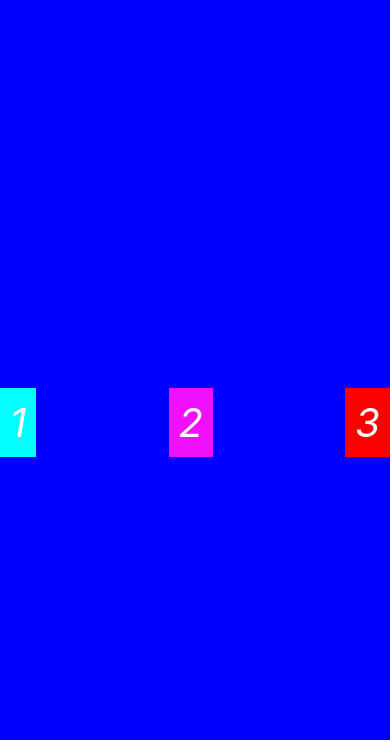
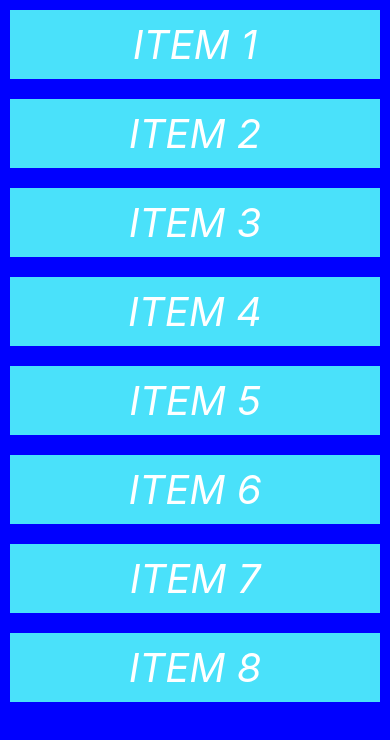
Before and after one commit to sherwood-codebender/React-Native-6Hours, a React Native app: screen / in a window 390 px wide. Shown: the top 740 px of the page. Built offline with nearby package versions, Linux system fonts and the light colour scheme.

Commit message:
List, ScrollView, Refresh

```diff
--- a/App.js
+++ b/App.js
@@ -4,58 +4,63 @@ import {
   View,
   Text,
   Button,
+  ScrollViewBase,
+  ScrollView,
+  RefreshControl,
 } from 'react-native';
 
 const App = () => {
-  const [name, setName] = useState('Mash')
-  const [session, setSession] = useState({ number: 6, title: 'state' })
-  const [current, setCurrent] = useState(true)
+  const [Items, setItems] = useState([
+    {key:1, item: 'Item 1'},
+    {key:2, item: 'Item 2'},
+    {key:3, item: 'Item 3'},
+    {key:4, item: 'Item 4'},
+    {key:5, item: 'Item 5'},
+    {key:6, item: 'Item 6'},
+    {key:7, item: 'Item 7'},
+    {key:8, item: 'Item 8'},
+  ]);
 
-  const onClickHandler = () => {
-    setName('Programming with Mash')
+  const [Refreshing, setRefreshing] = useState(false)
+  const onRefresh = () => {
+    setRefreshing(true);
+    setItems([...Items, {key: 69, item: 'Item 69'}]);
+    setRefreshing(false);
   }
+  return (
+      <ScrollView
+      style={styles.body}
+      refreshControl={
+        <RefreshControl refreshing = {Refreshing}
+        onRefresh={onRefresh}
+        colors={['#ff00ff']} />
+      }
+      >
+      {
+        Items.map((i) => {
+          return (
+            <View style={styles.item} key={i.key}>
+              <Text style={styles.text}>{i.item}</Text>
+            </View>
+          )
+        })
+      }
 
-  return (
-    <View style={styles.body}>
-      <View style={styles.view1}>
-        <Text style={styles.text}>1</Text>
-      </View>
-      <View style={styles.view2}>
-        <Text style={styles.text}>2</Text>
-      </View>
-      <View style={styles.view3}>
-        <Text style={styles.text}>3</Text>
-      </View>
-
-    </View>
+    </ScrollView>
   );
 };
 
 const styles = StyleSheet.create({
   body: {
     flex: 1,
-    flexDirection: 'row',
+    flexDirection: 'column',
     backgroundColor: '#0000ff',
+  },
+  item: {
+    backgroundColor: '#4ae1fa',
+    justifyContent: 'center',
     alignItems: 'center',
-    justifyContent: 'space-between',
-  },
-  view1: {
-
-    backgroundColor: '#00ffff',
-    alignItems: 'center',
-    justifyContent: 'center',
-  },
-  view2: {
-
-    backgroundColor: '#f00fff',
-    alignItems: 'center',
-    justifyContent: 'center',
-  },
-  view3: {
-
-    backgroundColor: '#f00f',
-    alignItems: 'center',
-    justifyContent: 'center',
+    margin: 10,
   },
 
   text: {
@@ -65,10 +70,6 @@ const styles = StyleSheet.create({
     margin: 10,
     textTransform: 'uppercase',
   },
-  button: {
-    width : 200,
-    height : 100,
-  }
 });
 
 export default App;
```
